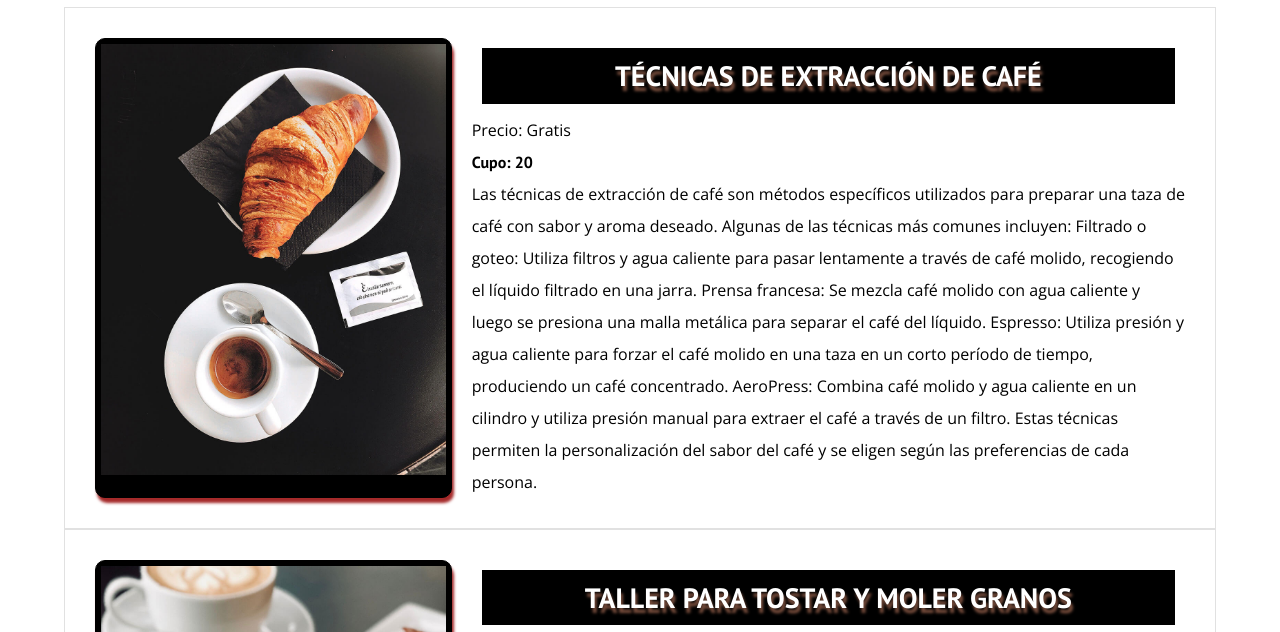
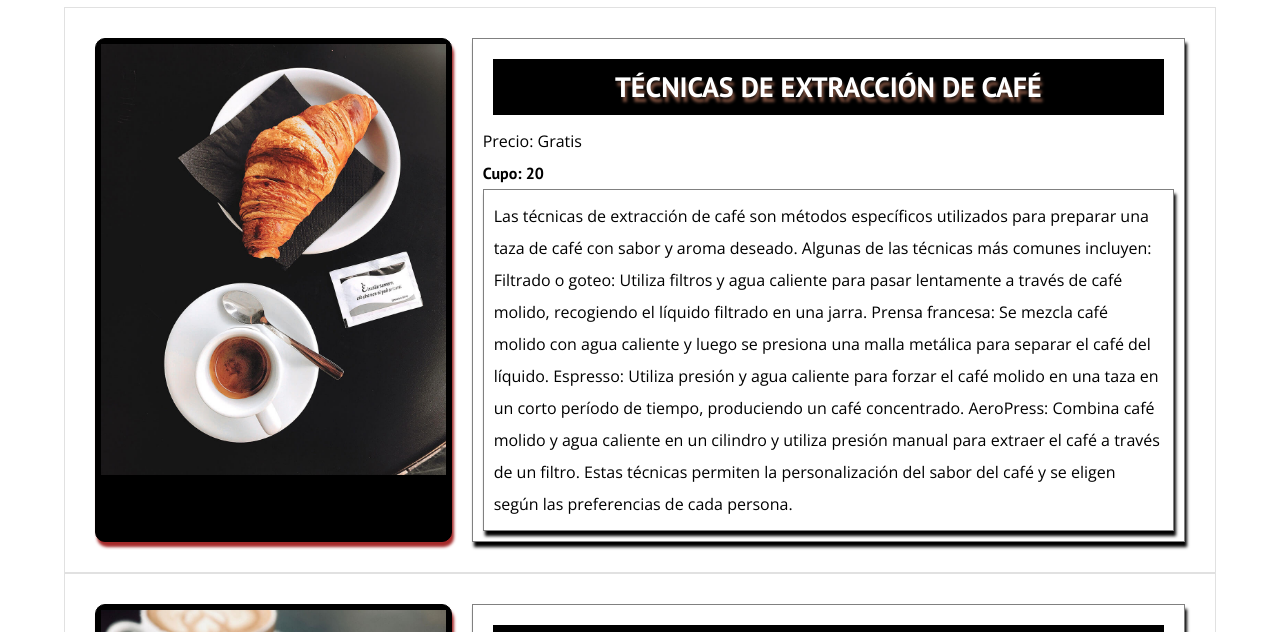
Before and after one commit to LeaBertero/Proyecto_CoderHouse2023, a plain HTML site: page Blog de cafe/secciones/cursos.html in a window 1280 px wide. Shown: the part 714-1346 px from the top of the page. Drawn offline with nearby package versions, Linux system fonts and the light colour scheme.

Commit message:
diseño en las imagenes de la seccion de cursos

```diff
--- a/Blog de cafe/css/estilos.css
+++ b/Blog de cafe/css/estilos.css
@@ -283,6 +283,12 @@ img{
     box-shadow: 2px 5px 3px brown;
 }
 
+.curso__informacion{
+    border: 1px solid gray;
+    padding: 10px;
+    box-shadow: 2px 5px 3px black;
+}
+
 /* header */
 .header{
     background-image: url(../imagenes/banner.jpg);
```
Also changed, not shown: Blog de cafe/index.html (+0 -3 lines).
